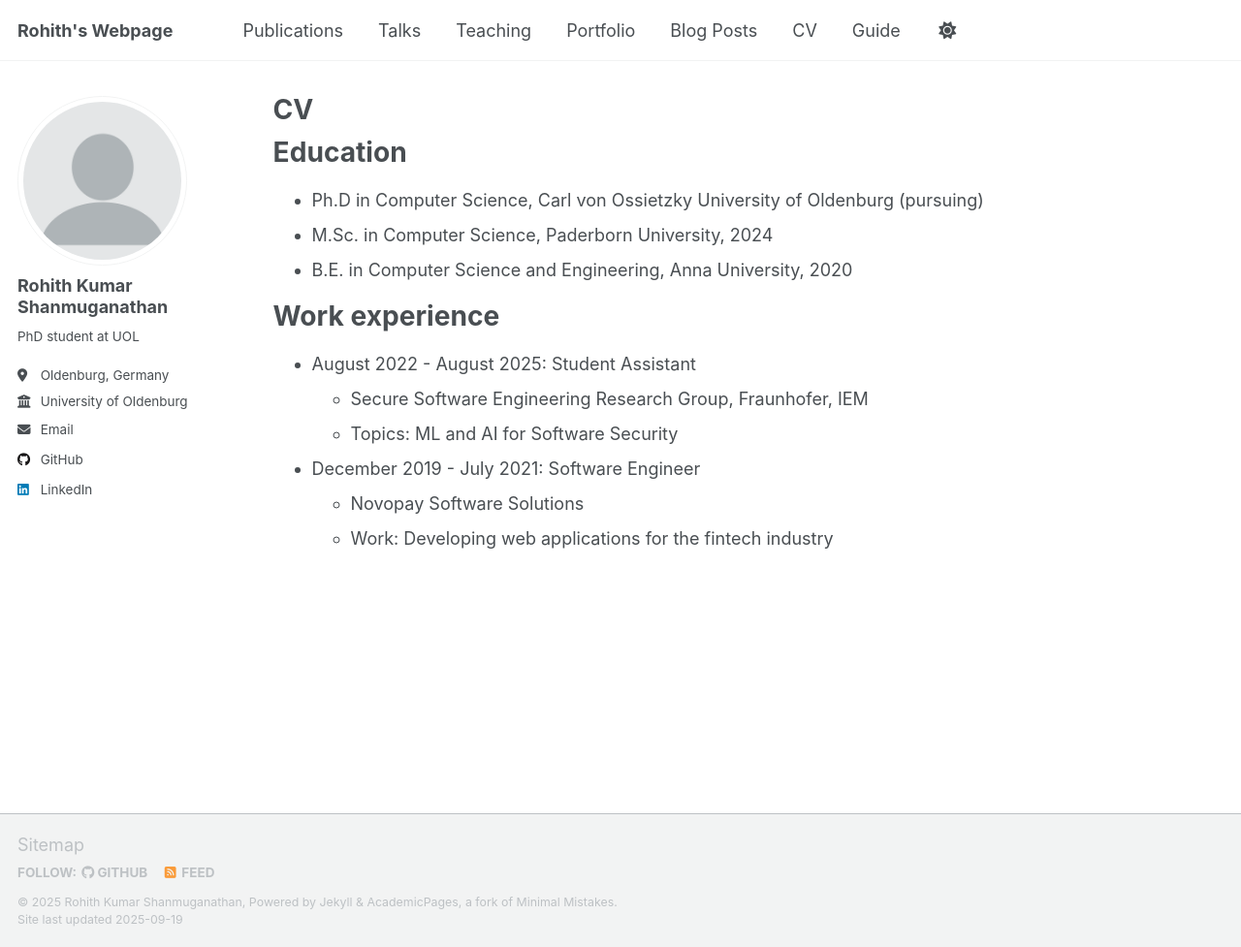
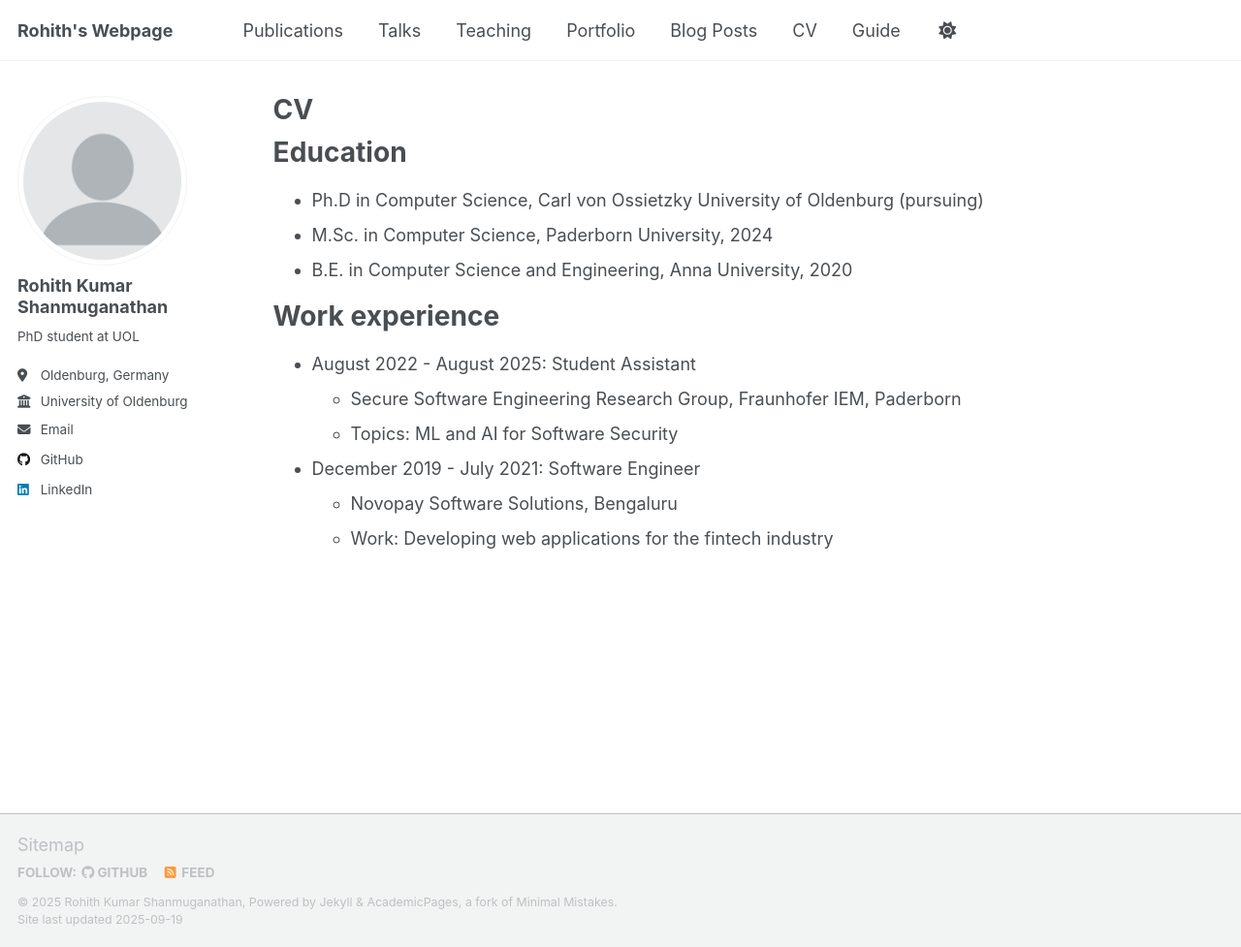
Before and after one commit to rohithsh/rohithsh.github.io, a Jekyll site: the page built from _pages/cv.md, in a window 1280 px wide and 977 px high. Shown: the whole window at 97% size. Built offline with Jekyll 4.4.1, drawn with Linux system fonts in a browser that asks for light colours; a script that is not in the unit is left out.

Commit message:
Update cv.md

```diff
--- a/_pages/cv.md
+++ b/_pages/cv.md
@@ -18,11 +18,11 @@ Education
 Work experience
 ======
 * August 2022 - August 2025: Student Assistant
-  * Secure Software Engineering Research Group, Fraunhofer, IEM
+  * Secure Software Engineering Research Group, Fraunhofer IEM, Paderborn
   * Topics: ML and AI for Software Security
 
 * December 2019 - July 2021: Software Engineer
-  * Novopay Software Solutions
+  * Novopay Software Solutions, Bengaluru
   * Work: Developing web applications for the fintech industry
 
 <!---
```
